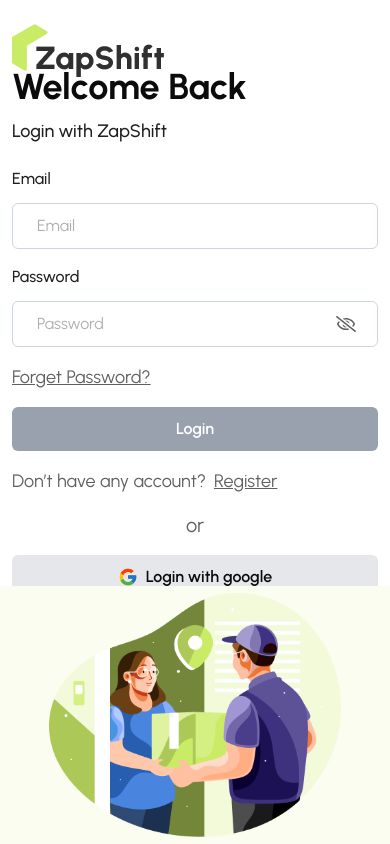
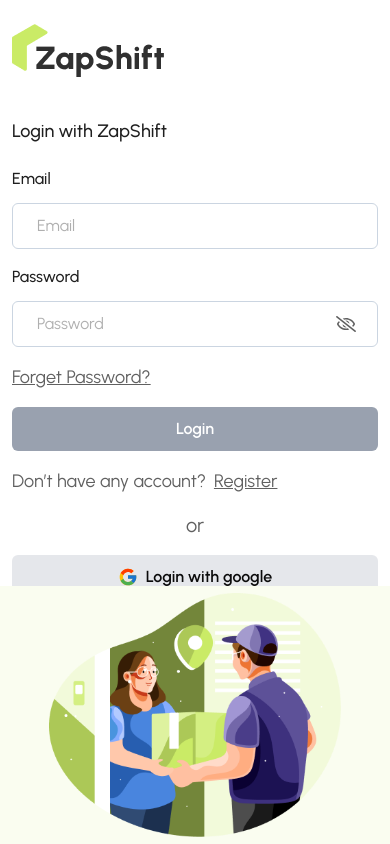
Before and after one commit to AbrarulRhythm/new-zap-shift-client, a React (Vite) app: page /login in a window 390 px wide. Built offline with nearby package versions, Linux system fonts and the light colour scheme.

Commit message:
fixed css classes

```diff
--- a/src/layouts/AuthLayout.jsx
+++ b/src/layouts/AuthLayout.jsx
@@ -5,7 +5,7 @@
 const AuthLayout = () => {
     return (
         <div className="auth-wrap bg-white">
-            <div className="px-3 lg:px-8 py-6 fixed top-0 left-0">
+            <div className="px-3 lg:px-8 py-6 fixed top-0 left-0 bg-white lg:bg-transparent w-full">
                 <Logo></Logo>
             </div>
 
```
